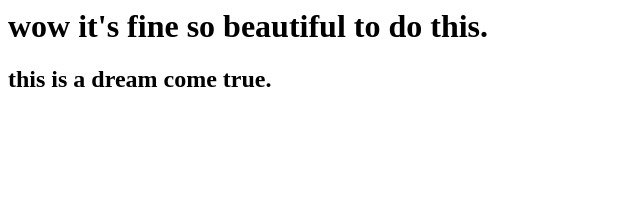
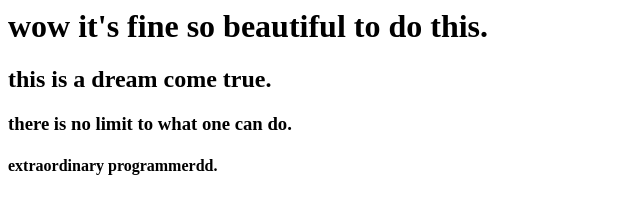
Before and after one commit to Unstoppableimojara/tech, a plain HTML site: page index.html in a window 1280 px wide. Shown: the whole page, without its empty margins (0-640 px from the left). Drawn offline with Linux system fonts and the light colour scheme.

Commit message:
Second commit

```diff
--- a/index.html
+++ b/index.html
@@ -1,2 +1,4 @@
 <h1>wow it's fine so beautiful to do this.</h1>
 <h2>this is a dream come true.</h2>
+<h3>there is no limit to what one can do.</h3>
+<h4> extraordinary programmerdd.</h4>
```
